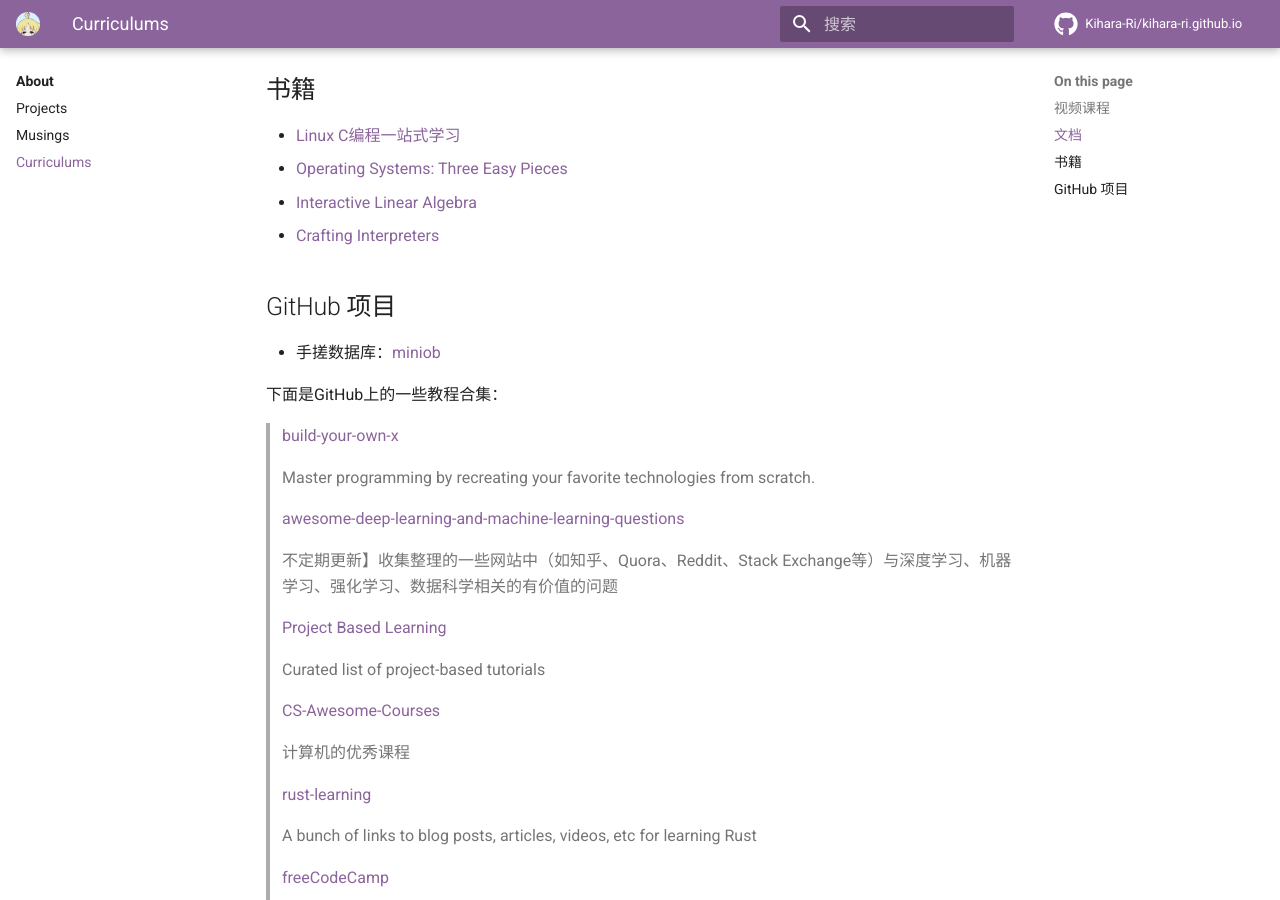
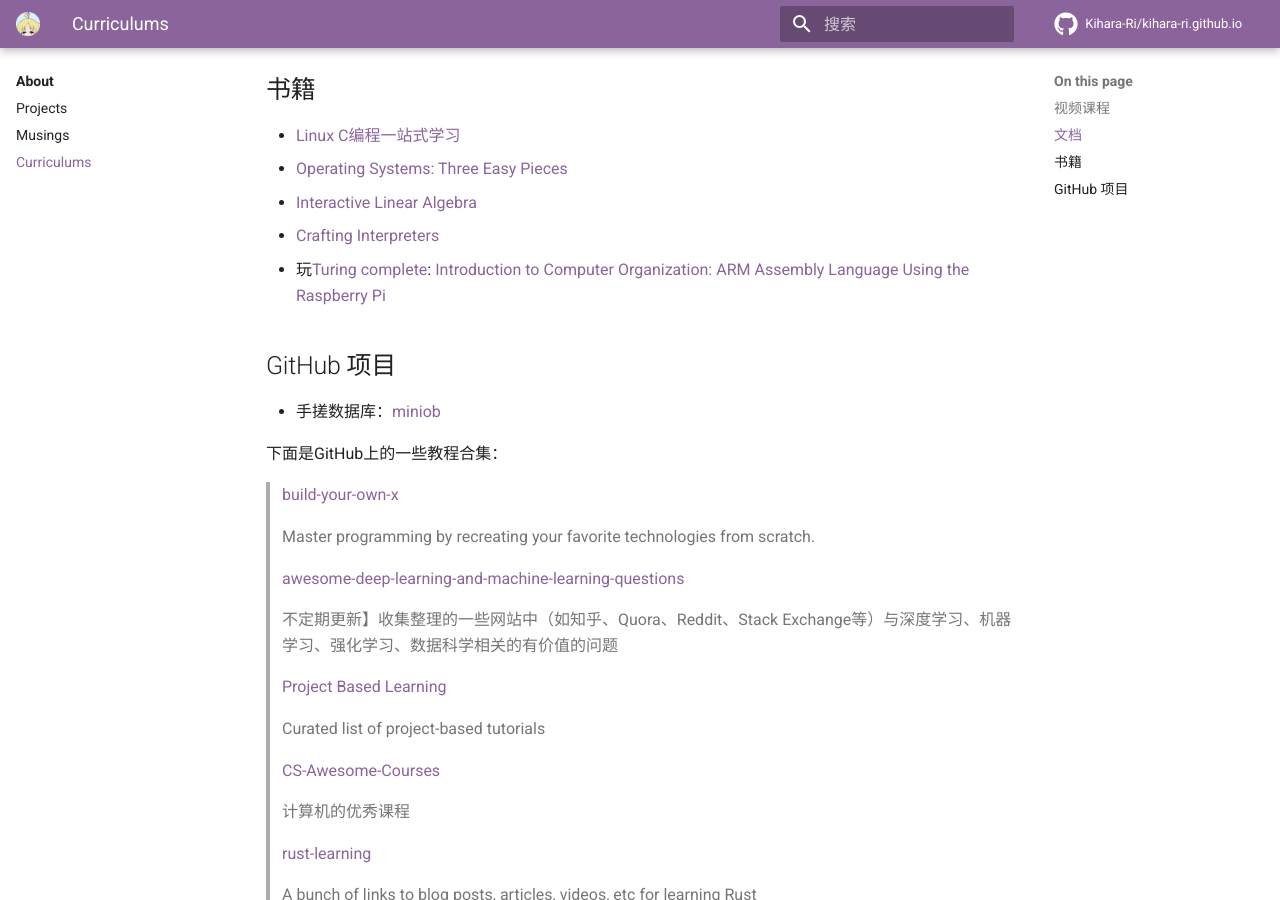
Before and after one commit to Kihara-Ri/kihara-ri.github.io, an MkDocs documentation site: the page built from docs/curriculums.md, in a window 1280 px wide and 900 px high, scrolled down 1445 px. Built offline with MkDocs 1.6.1 and Material for MkDocs 9.7.7, drawn with Linux system fonts in a browser that asks for light colours; comment, search, counter and statistics services are not loaded.

Commit message:
Update curriculums.md

```diff
--- a/docs/curriculums.md
+++ b/docs/curriculums.md
@@ -42,6 +42,7 @@
 - [Operating Systems: Three Easy Pieces](https://pages.cs.wisc.edu/~remzi/OSTEP/)
 - [Interactive Linear Algebra](https://textbooks.math.gatech.edu/ila/overview.html)
 - [Crafting Interpreters](https://www.craftinginterpreters.com/a-map-of-the-territory.html)
+- 玩[Turing complete](https://store.steampowered.com/app/1444480/Turing_Complete/): [Introduction to Computer Organization: ARM Assembly Language Using the Raspberry Pi](https://bob.cs.sonoma.edu/IntroCompOrg-RPi/frontmatter-1.html)
 
 ## GitHub 项目
 
```
